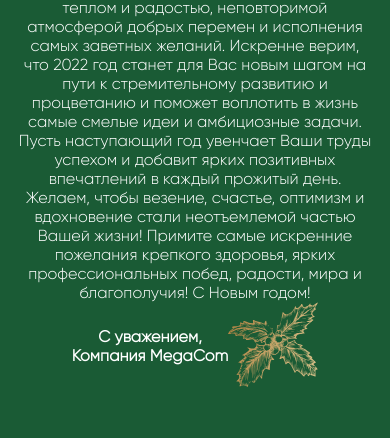
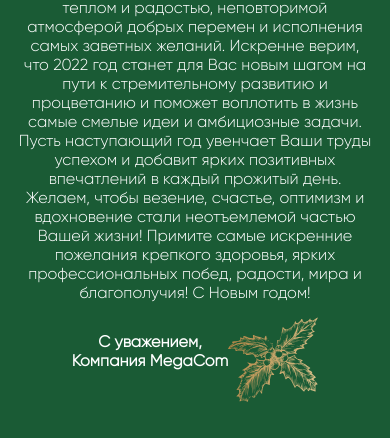
Before and after one commit to Imanbeq/newyear, a plain HTML site: page index.html in a window 390 px wide. Shown: the part 236-674 px from the top of the page. Drawn offline with Linux system fonts and the light colour scheme.

Commit message:
feat: added sign and margin

```diff
--- a/style.css
+++ b/style.css
@@ -136,9 +136,12 @@ p{
         height: auto;
     }
 
+    .sign{
+        margin-top: 15px;
+    }
+
     .sign p{
         font-size: 16px;
-        margin-top: 25px;
     }
 
     .footer{
```
